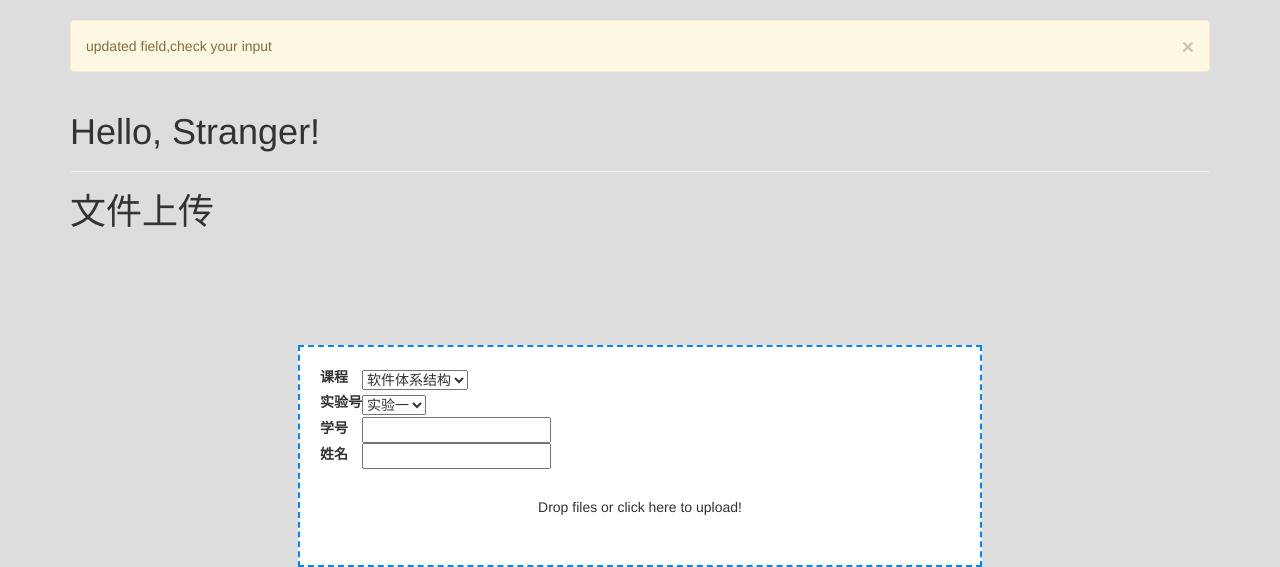
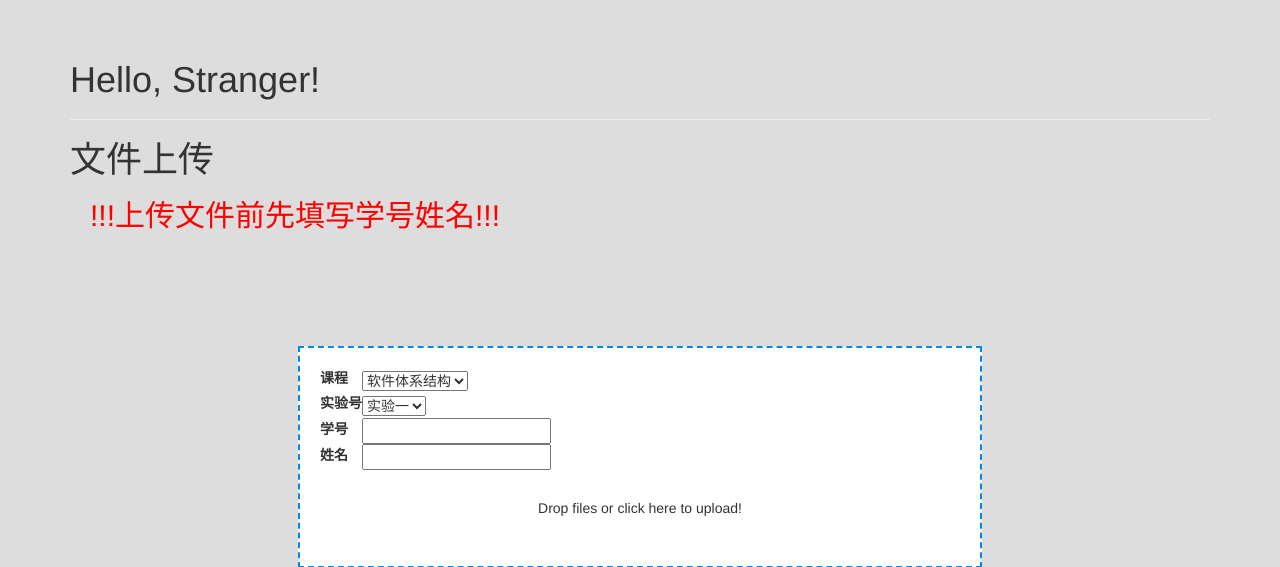
Before and after one commit to block1b/flasky_linux, a Flask app: page /upload_file in a window 1280 px wide. Shown: the part 52-619 px from the top of the page. Run offline with Flask 2, Linux system fonts and the light colour scheme; some libraries are stand-ins or nearby versions.

Commit message:
20180606

```diff
--- a/app/main/views.py
+++ b/app/main/views.py
@@ -62,7 +62,7 @@ def download_file():
         flash('loading......')
         file_list = None
         tar_name = None
-    file_num = 0
+        file_num = 0
     return render_template('download_file.html', form=form, file_list=file_list, tar_name=tar_name, file_num=file_num)
 
 
@@ -72,8 +72,13 @@ def upload_file():
     file_url = None
     # if form.validate_on_submit():
     if request.method == 'POST':
+        if form.stu_id.data and form.stu_name.data:
+            pass
+        else:
+            flash('upload field,check your input')
+            return redirect(url_for('main.upload_file'))
+        print "post form"
 
-        print "post form"
         for f in request.files.getlist('file'):
             dir = current_app.config['UPLOADED_PHOTOS_DEST'] + '/' + form.class_name.data + "/" + form.test_num.data
             # dir = dir.decode('utf-8')
@@ -84,11 +89,12 @@ def upload_file():
             if not os.path.exists(dir):
                 os.makedirs(dir)
             f.save(os.path.join(dir, fname))
-        flash('Your file has been updated.')
+        # flash('Your file has been upload')
+        return render_template('upload_file.html', form=form, file_url=file_url)
     else:
-        flash('updated field,check your input')
+        # flash('upload field,check your input')
         file_url = None
-    return render_template('upload_file.html', form=form, file_url=file_url)
+        return render_template('upload_file.html', form=form, file_url=file_url)
 
 
 @main.after_app_request
--- a/app/templates/upload_file.html
+++ b/app/templates/upload_file.html
@@ -20,7 +20,9 @@
 
 <div >
     <h1>文件上传</h1>
-
+    <div style="color: red; margin-left: 20px">
+        <h2>!!!上传文件前先填写学号姓名!!!</h2>
+    </div>
 </div>
 
 <div>
--- a/tornado_server.py
+++ b/tornado_server.py
@@ -6,5 +6,5 @@ from tornado.ioloop import IOLoop
 from manage import app
 
 http_server = HTTPServer(WSGIContainer(app))
-http_server.listen(80)  #flask默认的端口,可任意修改
+http_server.listen(5000)  #flask默认的端口,可任意修改
 IOLoop.instance().start()
```
